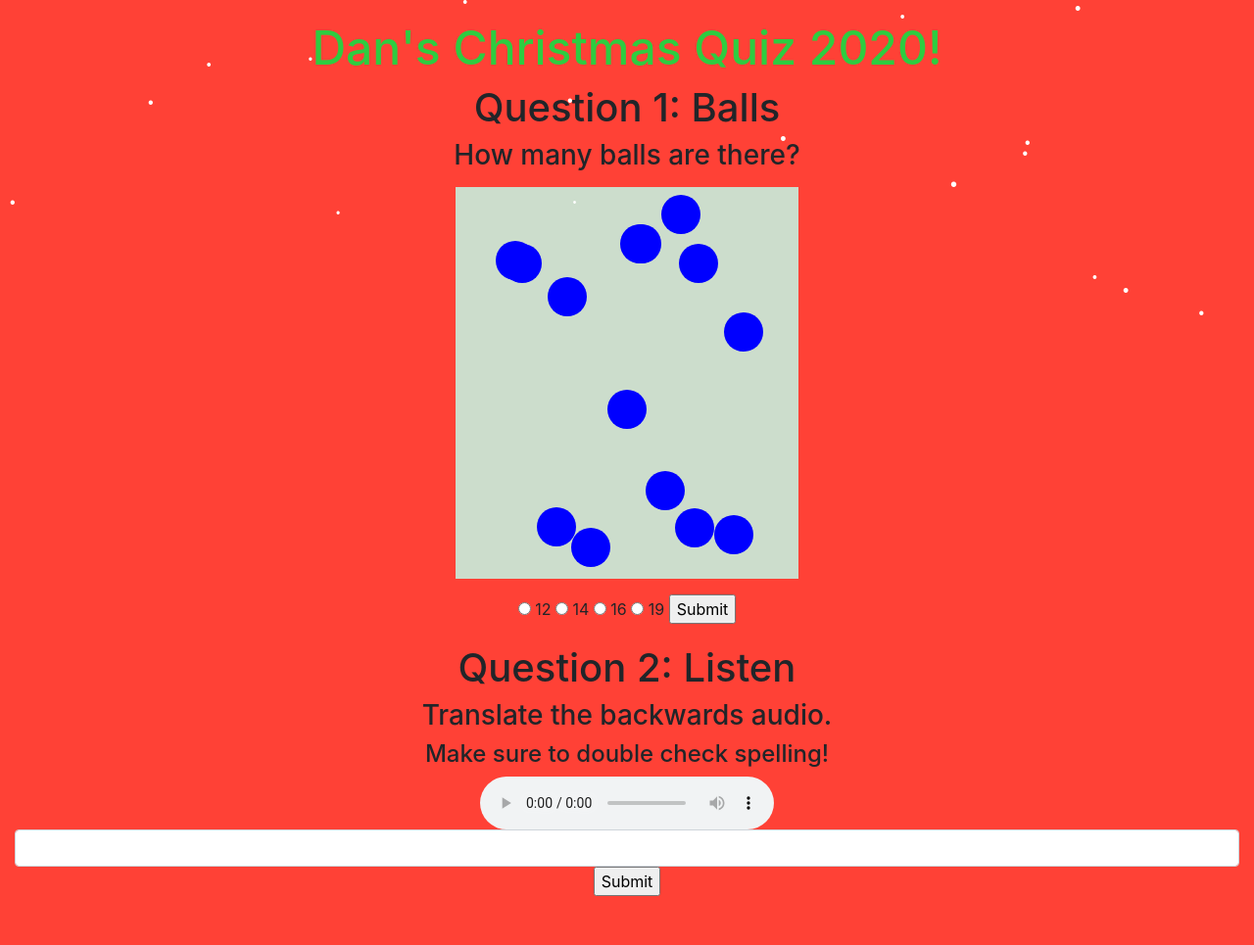
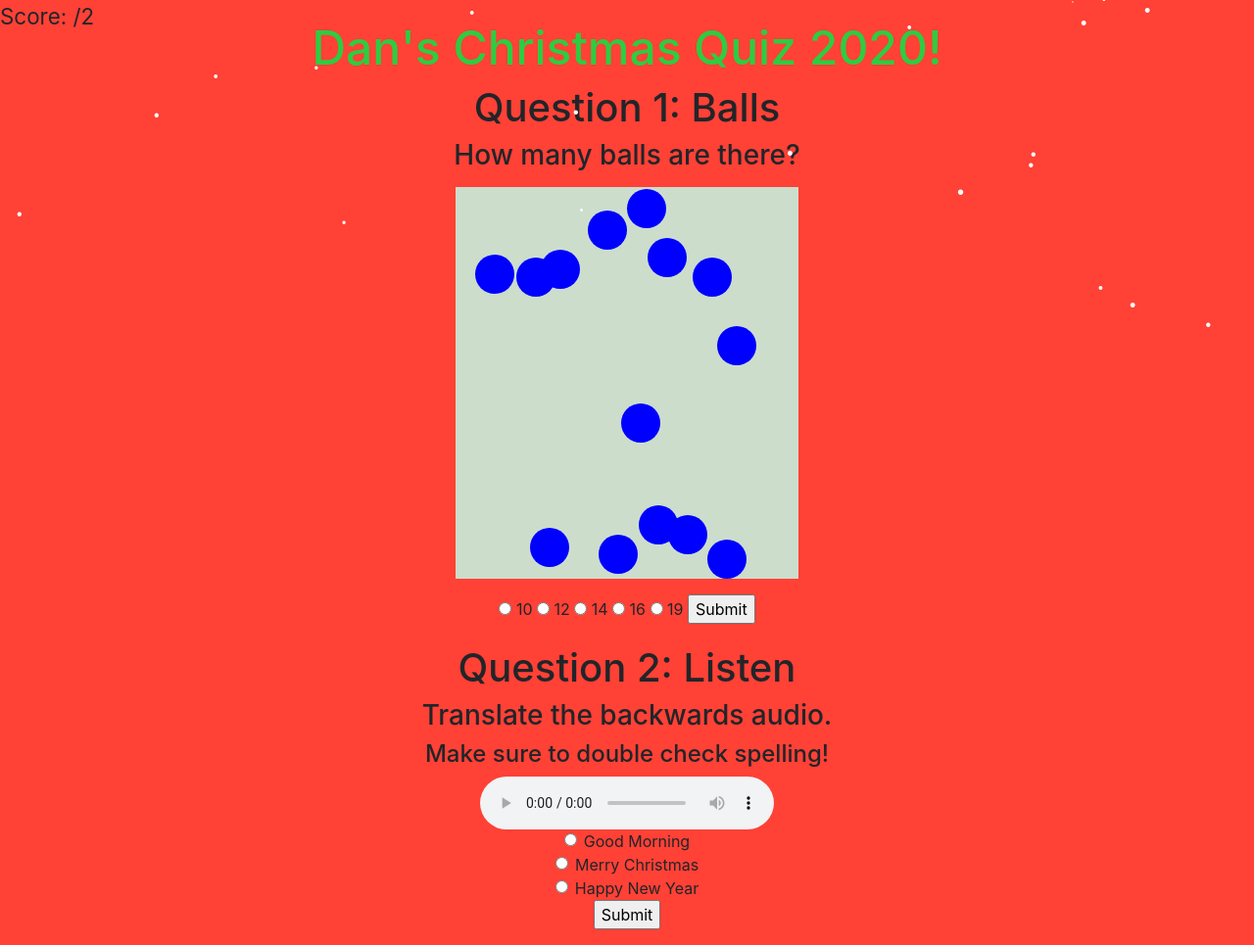
Before and after one commit to moulson/xmas-quiz-2020, a plain HTML site: page index.html in a window 1280 px wide. Shown: the whole page at 98% size. Before the commit the page ends 931 px from the top, so only its background shows below. Drawn offline with nearby package versions, Linux system fonts and the light colour scheme; animation ran at ten frames a second.

Commit message:
add cookies

```diff
--- a/index.html
+++ b/index.html
@@ -12,6 +12,9 @@
     </head>
     <body>
         <div class="container-fluid">
+            <div id="score">
+                Score: 0/2
+            </div>
             <div class="row">
                 <div class="col-md-12">
                     <h1 class="page-header">Dan's Christmas Quiz 2020!</h1>
@@ -28,6 +31,8 @@
                 </div>
                 <div class="col-md-12">
                     <form id="question-1">
+                        <input type="radio" name="q1" value="10"/>
+                        <label>10</label>
                         <input type="radio" name="q1" value="12"/>
                         <label>12</label>
                         <input type="radio" name="q1" value="14"/>
@@ -50,12 +55,22 @@
                     <h3 id="q2-result" class="result"></h3>
                 </div>
                 <div class="col-md-12">
-                    <form id="question-2">
-                        <audio controls>
-                            <source src="q2.mp3" type="audio/mpeg">
-                        </audio>
-                        <input type="text" class="form-control" name="q2">
-
+                    <audio controls>
+                        <source src="q2.mp3" type="audio/mpeg">
+                    </audio>
+                    <form id="question-1">
+                        <div class="form-check">
+                            <input class="form-check-input" type="radio" name="q2" value="1"/>
+                            <label class="form-check-label">Good Morning</label>
+                        </div>
+                        <div class="form-check">
+                            <input class="form-check-input" type="radio" name="q2" value="2"/>
+                            <label class="form-check-label">Merry Christmas</label>
+                        </div>
+                        <div class="form-check">
+                            <input class="form-check-input" type="radio" name="q2" value="3"/>
+                            <label class="form-check-label">Happy New Year</label>
+                        </div>
                         <input type="submit" id="q2-s" />
                     </form>
                 </div>
--- a/index.js
+++ b/index.js
@@ -1,7 +1,11 @@
 $(function () {
+    checkCookies();
     snowStorm.start();
     var score = 0;
-
+    if(getCookie('score') > 0){
+        score = getCookie('score');
+    }
+    updateScore(score);
     var canvas = {
         element: document.getElementById('canvas'),
         width: 350,
@@ -93,8 +97,10 @@ $(function () {
             //correct!
             score++;
             $('#q1-result').text('Correct!').addClass('pass');
+            setCookie('q1', 'p');
         } else {
             $('#q1-result').text('Incorrect!').addClass('fail');
+            setCookie('q1', 'f');
         }
         //disable form
         if (answer != null) {
@@ -102,19 +108,23 @@ $(function () {
                 $(this).attr('disabled', 'disabled');
             });
             $('#q1-s').attr('disabled', 'disabled');
+            setCookie('score', score);
         }
+        updateScore(score);
     });
 
     $('#question-2').submit(function (e) {
         e.preventDefault();
         var data = new FormData(document.getElementById('question-2'));
         var answer = data.get('q2');
-        if (answer == "test") {
+        if (answer == "2") {
             //correct!
             score++;
             $('#q2-result').text('Correct!').addClass('pass');
+            setCookie('q2', 'p');
         } else {
             $('#q2-result').text('Incorrect!').addClass('fail');
+            setCookie('q2', 'f');
         }
         //disable form
         if (answer != "") {
@@ -122,6 +132,49 @@ $(function () {
                 $(this).attr('disabled', 'disabled');
             });
             $('#q2-s').attr('disabled', 'disabled');
+            setCookie('score', score);
         }
+        updateScore(score);
     });
 });
+
+function updateScore(score) {
+    $('#score').text(`Score: ${getCookie('score')}/2`);
+}
+
+function setCookie(cname, cvalue, exdays) {
+    var d = new Date();
+    d.setTime(d.getTime() + (exdays * 24 * 60 * 60 * 1000));
+    var expires = "expires=" + d.toUTCString();
+    document.cookie = cname + "=" + cvalue + ";" + expires + ";path=/";
+}
+
+function getCookie(cname) {
+    var name = cname + "=";
+    var ca = document.cookie.split(';');
+    for (var i = 0; i < ca.length; i++) {
+        var c = ca[i];
+        while (c.charAt(0) == ' ') {
+            c = c.substring(1);
+        }
+        if (c.indexOf(name) == 0) {
+            return c.substring(name.length, c.length);
+        }
+    }
+    return "";
+}
+
+function checkCookies(){
+    if(getCookie('q1') != ""){
+        $('input[name=q1]').each(function () {
+            $(this).attr('disabled', 'disabled');
+        });
+        $('#q1-s').attr('disabled', 'disabled');
+    }
+    if(getCookie('q2') != ""){
+        $('input[name=q2]').each(function () {
+            $(this).attr('disabled', 'disabled');
+        });
+        $('#q2-s').attr('disabled', 'disabled');
+    }
+}
--- a/style.css
+++ b/style.css
@@ -33,3 +33,10 @@ body{
 .result.pass{
     color: #2ECC40;
 }
+
+#score{
+    position: fixed;
+    left:0;
+    top:0;
+    font-size: 1.4rem;
+}
```
